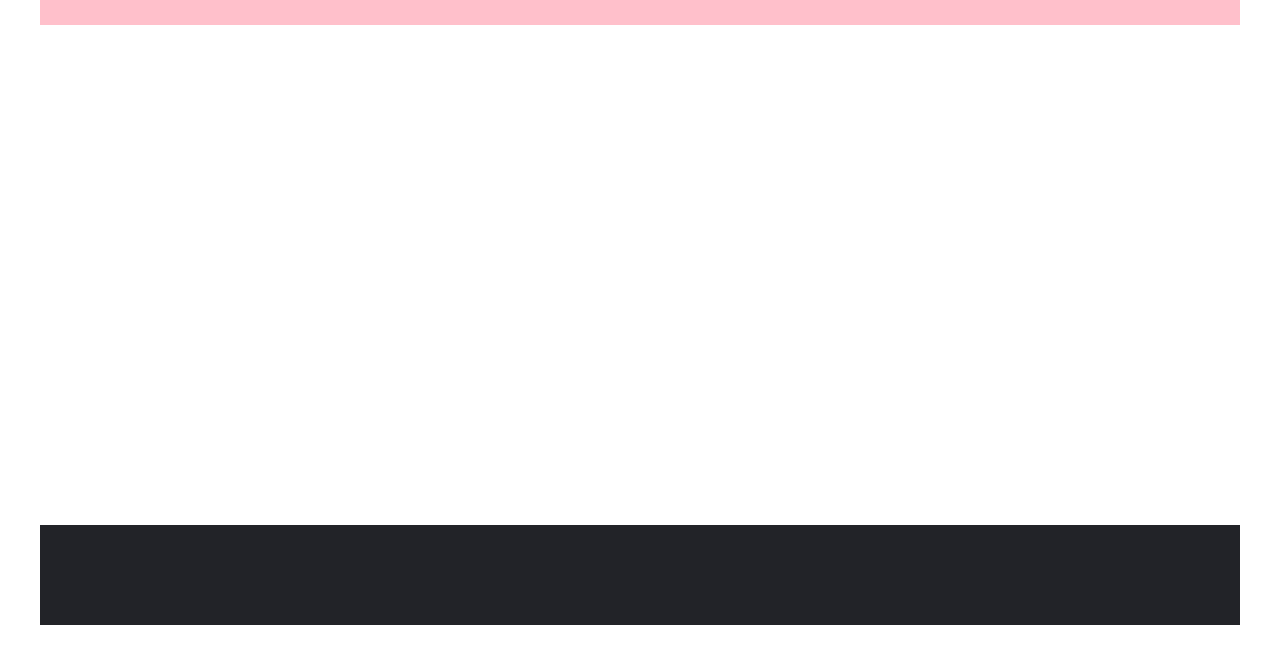
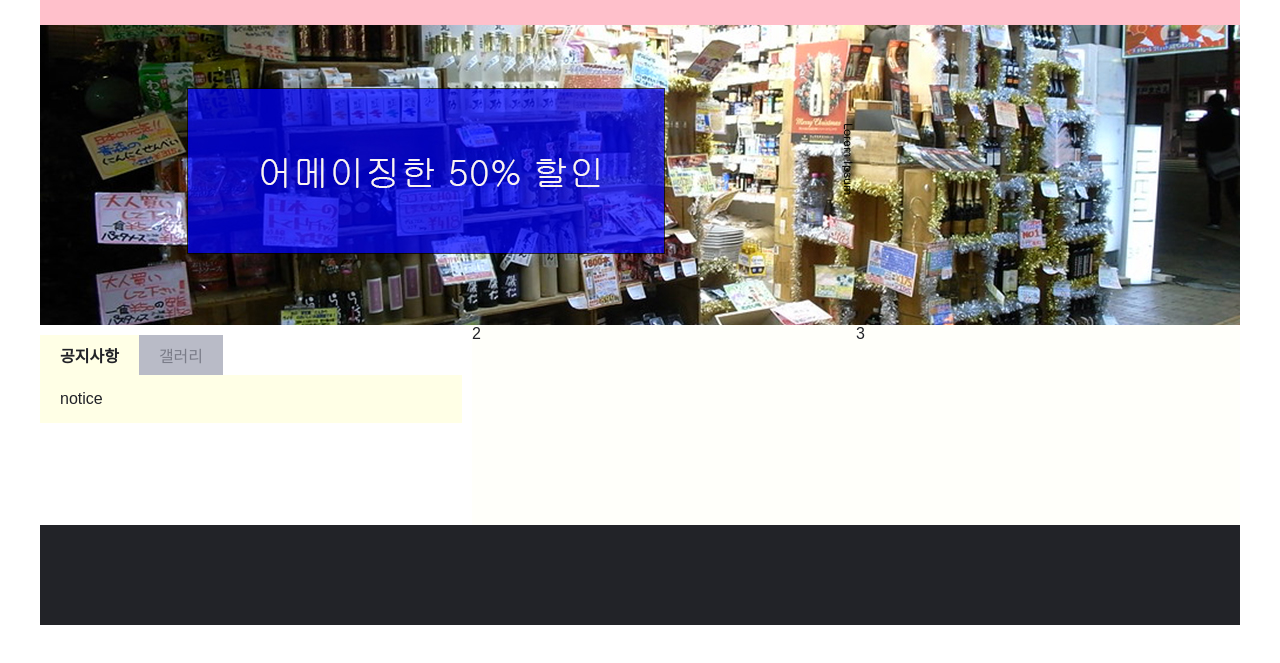
Before and after one commit to JAEKWON0316/jkproject2, a plain HTML site: page justshop01/index.html in a window 1280 px wide. Shown: the part 125-788 px from the top of the page. Drawn offline with Linux system fonts and the light colour scheme.

Commit message:
Add files via upload

```diff
--- a/justshop01/css/style.css
+++ b/justshop01/css/style.css
@@ -90,9 +90,63 @@ ul.gnb>li>a{  /*a태그는 인라인이지만 block을 줘서 text-align과 heig
  }
  .hero{
      height:300px;
+     overflow:hidden; /*실제로는 이미지3개가 세로로 붙어있지만 부모박스에 overflow를 줘서 1개만 보이게한다.*/
+     position:relative;
+ }
+ .heroin{
+    width:1200px;
+    height:900px;
+    position:absolute;
+    top: 0;
+    left:0;
+ }
+ .heroin img{
+    float:left;
  }
  .main{
      height:200px;
+     display:flex;
+ }
+ .tabsbox{
+    width:36%;
+    height:200px;
+    padding-right:10px;
+ }
+ .banner,.quick{
+    width:32%;
+    height:200px;
+ }
+ .banner{
+    background-color:rgba(255, 255, 230, 0.2);
+ }
+ .quick{
+    background-color:rgba(255, 255, 230, 0.2);
+ }
+ .tabnav{
+    margin-top:10px;
+    display:flex;
+ }
+ .tabnav li{
+    background-color:#b9bbc7;
+    padding:8px 20px;
+ }
+ .tabnav li a{
+    color:#7a7c88;
+ }
+ .tabnav li.active{
+    background-color:rgba(255, 255, 230);
+ }
+ .tabnav li.active a{
+    color:#222328;
+    font-weight:bold;
+ }
+ .tab{
+    background-color:rgba(255, 255, 230);
+    padding:15px 20px;
+    display:none;
+ }
+ .tab.active{
+    display:block; /*active가 있는 notice클래스만*/
  }
  footer{
      height:100px;
--- a/justshop01/index.html
+++ b/justshop01/index.html
@@ -52,8 +52,35 @@
                 </ul>
             </nav>
         </header>
-        <div class="hero"></div>
-        <div class="main"></div>
+        <div class="hero">
+            <div class="heroin">
+                <img src="images/banner01.jpg" alt="banner01">
+                <img src="images/banner02.jpg" alt="banner02">
+                <img src="images/banner03.jpg" alt="banner03">
+            </div>
+        </div>
+        <div class="main">
+            <div class="tabsbox">
+                <ul class="tabnav">
+                    <li class="active"><a href="#notice">공지사항</a></li>
+                    <li><a href="#gallery">갤러리</a></li>
+                </ul>
+                <div class="tabbox">
+                    <div class="tab active" id="notice">
+                        notice
+                    </div>
+                    <div class="tab" id="gallery">
+                        gallery
+                    </div>
+                </div>
+            </div>
+            <div class="banner">
+                2
+            </div>
+            <div class="quick">
+                3
+            </div>
+        </div>
         <footer></footer>
     </div>
 </body>
--- a/justshop01/js/script.js
+++ b/justshop01/js/script.js
@@ -4,5 +4,14 @@ $(function(){
         $('.lnb').toggle();
     });
 
+    $('.tabnav>li').click(function(e){
+        e.preventDefault();
+        $('.tabnav>li').removeClass('active');
+        const href = $(this).find('a').attr('href'); //갤러리와 노티스의 id값 href변수에 받음
+        $(this).addClass('active');
+        $('.tab').removeClass('active');
+        $(href).addClass('active');
+    });
+
 
 }); //jquery
```
